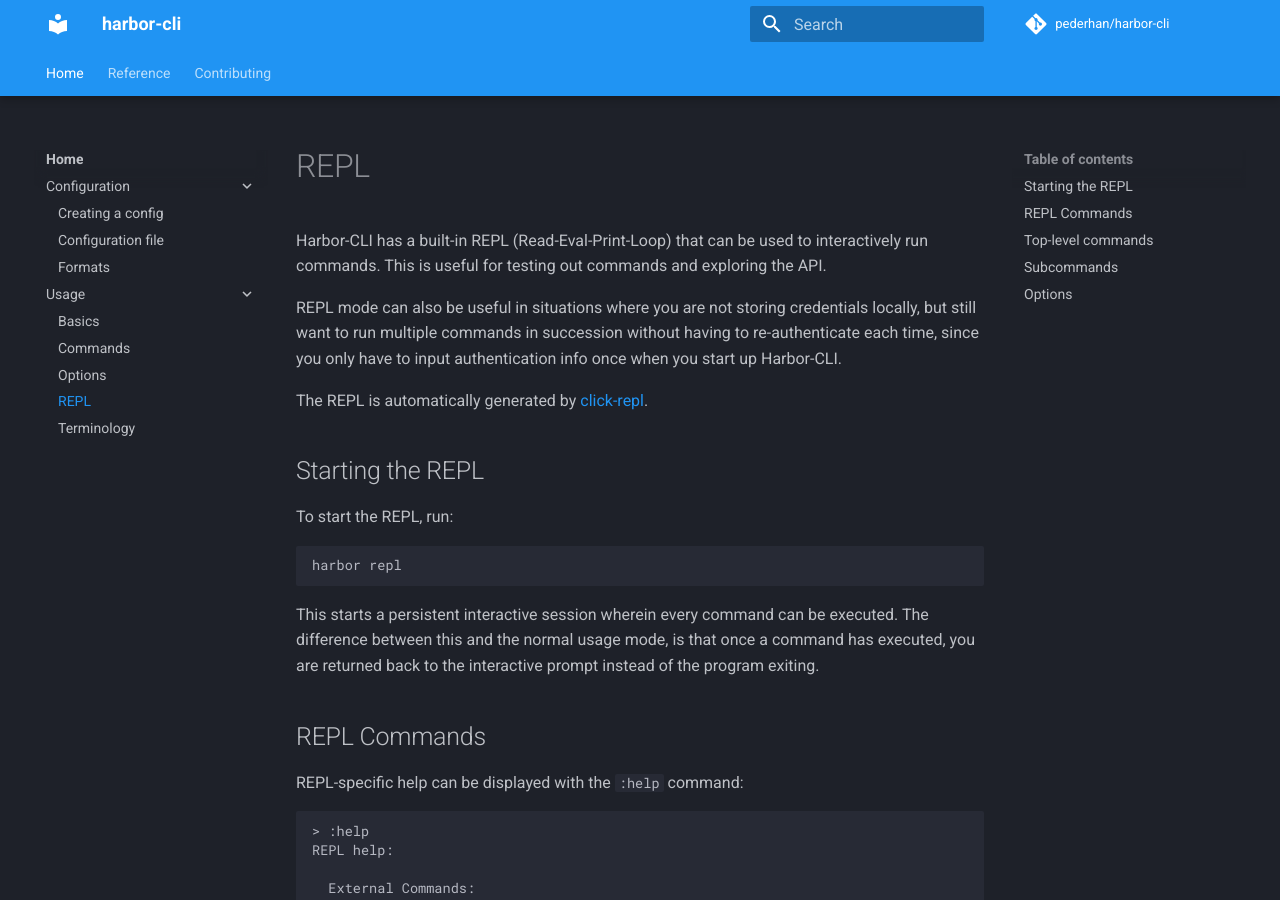
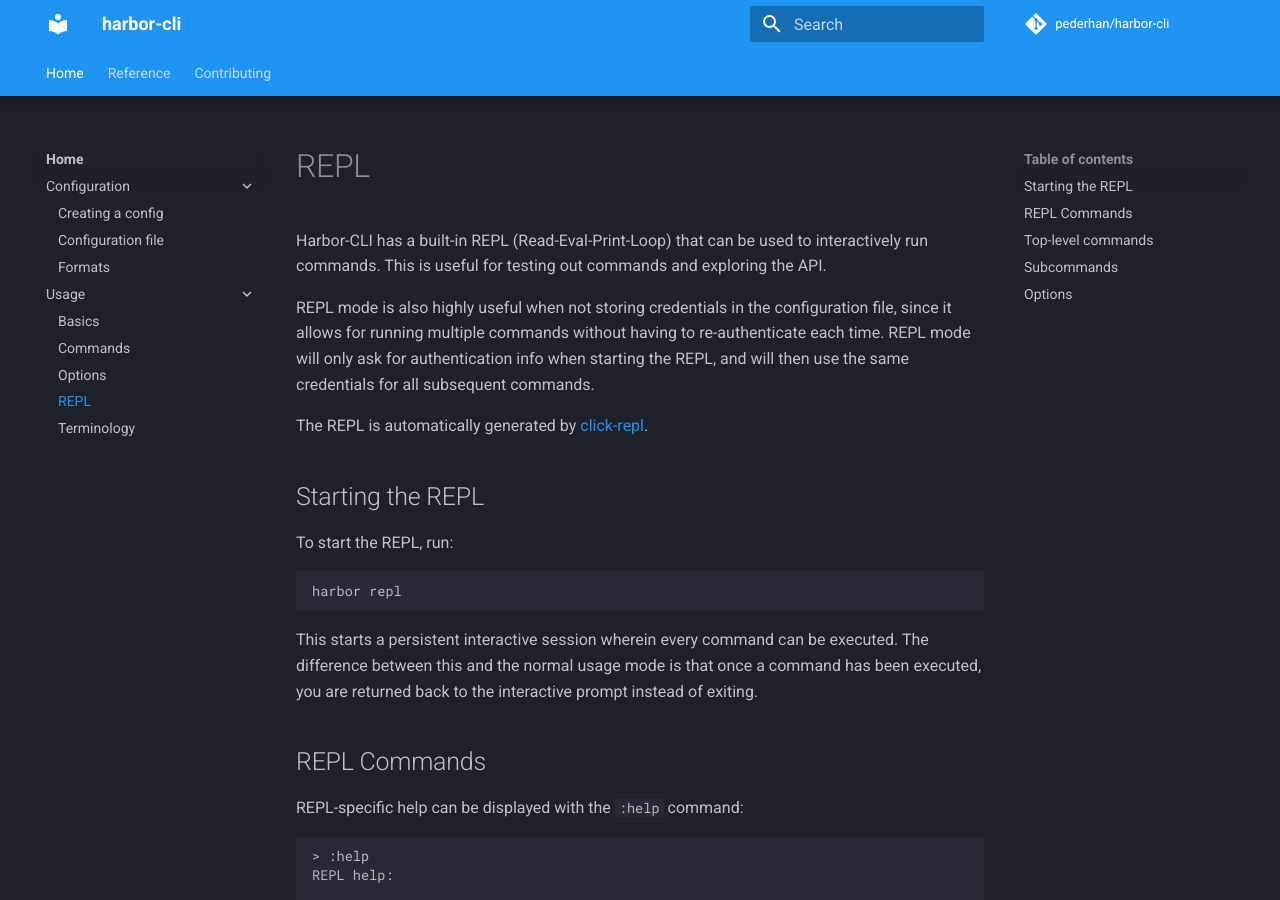
Before and after one commit to unioslo/harbor-cli, an MkDocs documentation site: the page built from docs/usage/repl.md, in a window 1280 px wide and 900 px high. Built offline with MkDocs 1.6.1 and Material for MkDocs 9.7.7, drawn with Linux system fonts in a browser that asks for light colours; comment, search, counter and statistics services are not loaded.

Commit message:
Docs: improve phrasing of REPL mode usage

````diff
--- a/docs/usage/repl.md
+++ b/docs/usage/repl.md
@@ -2,7 +2,7 @@
 
 Harbor-CLI has a built-in REPL (Read-Eval-Print-Loop) that can be used to interactively run commands. This is useful for testing out commands and exploring the API.
 
-REPL mode can also be useful in situations where you are not storing credentials locally, but still want to run multiple commands in succession without having to re-authenticate each time, since you only have to input authentication info once when you start up Harbor-CLI.
+REPL mode is also highly useful when not storing credentials in the configuration file, since it allows for running multiple commands without having to re-authenticate each time. REPL mode will only ask for authentication info when starting the REPL, and will then use the same credentials for all subsequent commands.
 
 The REPL is automatically generated by [click-repl](https://github.com/click-contrib/click-repl).
 
@@ -14,7 +14,7 @@ To start the REPL, run:
 harbor repl
 ```
 
-This starts a persistent interactive session wherein every command can be executed. The difference between this and the normal usage mode, is that once a command has executed, you are returned back to the interactive prompt instead of the program exiting.
+This starts a persistent interactive session wherein every command can be executed. The difference between this and the normal usage mode is that once a command has been executed, you are returned back to the interactive prompt instead of exiting.
 
 
 
````
